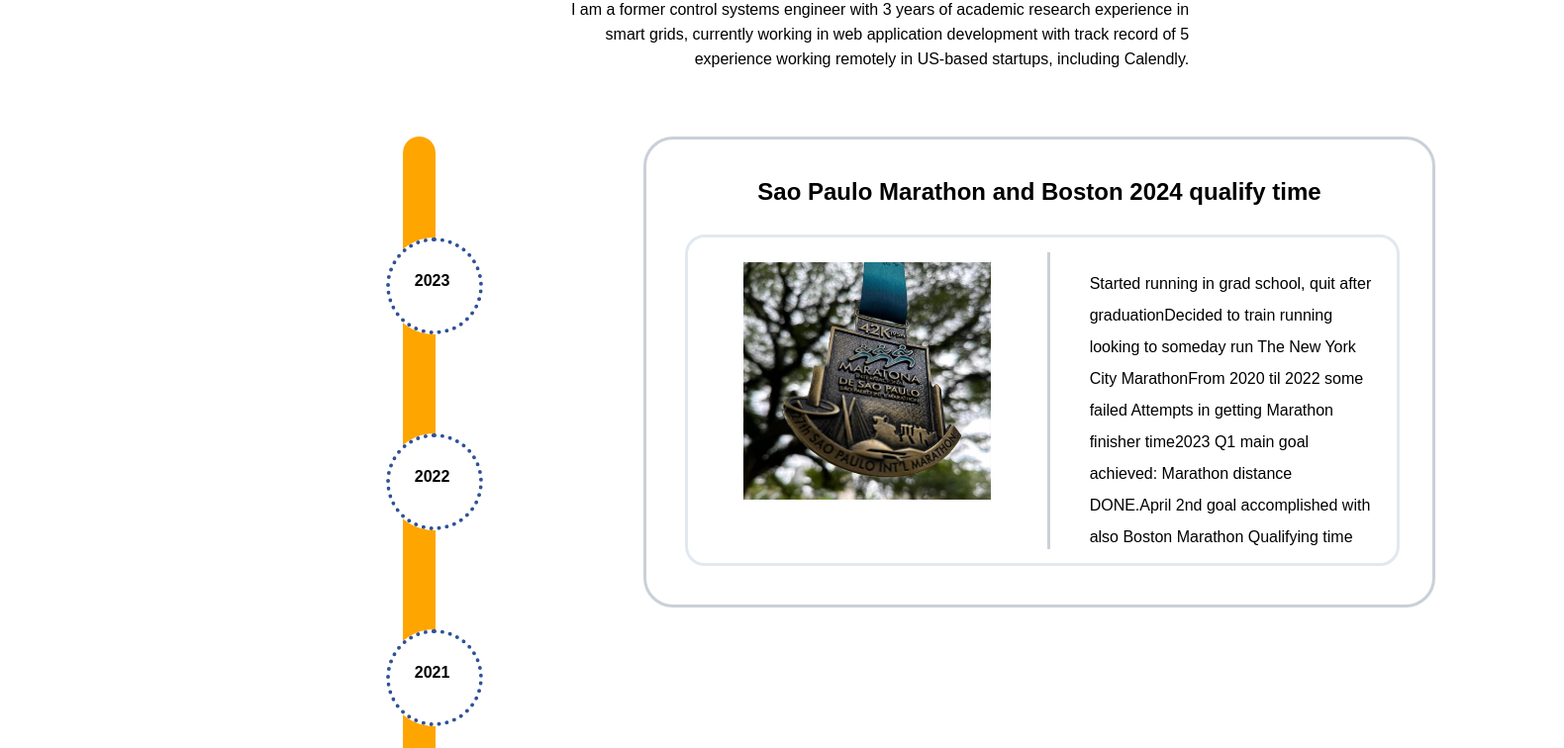
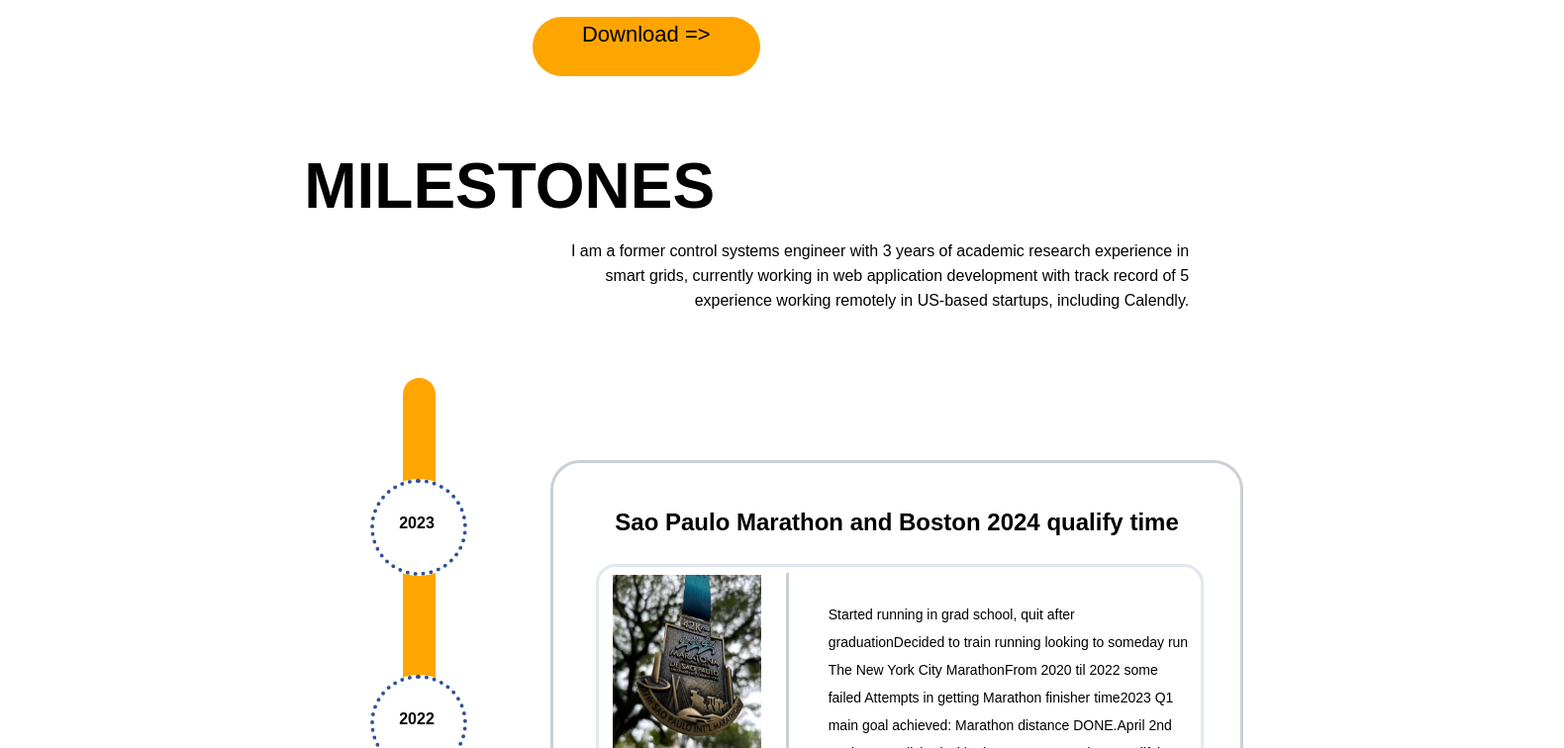
Before and after one commit to manuel-gutierrez/dm-profile, a React (Create React App) app: page / in a window 1280 px wide. Shown: the part 2660-3416 px from the top of the page at 99% size, 1580 px wide, since content can reach past the window. Built offline with nearby package versions, Linux system fonts and the light colour scheme.

Commit message:
finishing the UI UX refactor fixing civ card sizes

```diff
--- a/src/Components/Card.module.css
+++ b/src/Components/Card.module.css
@@ -4,7 +4,8 @@
     box-sizing: border-box;
     padding: 3%;
     display: block;
-    width: auto;
+    width:700px;
+    height: 400px;
 }
 .header {
     padding: 2%;
--- a/src/Components/CvAtype.js
+++ b/src/Components/CvAtype.js
@@ -19,7 +19,7 @@ const CvAtype = (props) => {
                     {getImages()}
                 </div>
                 <div className={classes.children}>
-                    { props.children }
+                    <p>{ props.children }</p>
                 </div>
             </div>
         </div>
--- a/src/Components/CvAtype.module.css
+++ b/src/Components/CvAtype.module.css
@@ -6,27 +6,31 @@
     height: 100%;
 }
 .body {
-    padding:2%;
+    padding:1%;
     display: flex;
     flex-direction: row;
     justify-content: space-around;
 }
 .img_framework {
     overflow-x: scroll;
-    width: 48%;
+    width: 28%;
     display:flex;
     justify-content: space-around;
     flex-direction: row;
 }
 .image img {
-    padding: 10px;
-    width: 250px;
-    height: 240px;
+    padding: 2px;
+    width: 90%;
+    height: 90%;
     padding-left: 2px;
 }
 .children {
-    width: 48%;
+    width: 68%;
     overflow: scroll;
-    height: 300px;
+    height: 200px;
     border-left: 3px solid #cad0d8;
 }
+.children  p{
+    font-weight: 300px;
+    font-size: 14px;
+}
--- a/src/Components/Divider.module.css
+++ b/src/Components/Divider.module.css
@@ -1,4 +1,4 @@
 .main{
-    margin-top: 2%;
-    margin-bottom: 2%;
+    margin-top: 4%;
+    margin-bottom: 4%;
 }
--- a/src/Pages/coverLetter/CoverLetter.js
+++ b/src/Pages/coverLetter/CoverLetter.js
@@ -1,11 +1,15 @@
 import classes from "./CoverLetter.module.css"
 import SectionHeader from "../../Components/SectionHeader";
 import Why from "../../Db/why";
+import AsideButton from "../../Components/AsideButton";
 
 const CoverLetter = () => {
     return (
         <div className={classes.main}>
             <SectionHeader title="Cover Letter" subTitle={Why[1]} />
+            <div className={classes.button}>
+                <AsideButton text={"Download =>"}/>
+            </div>
         </div>
     )
 }
--- a/src/Pages/coverLetter/CoverLetter.module.css
+++ b/src/Pages/coverLetter/CoverLetter.module.css
@@ -4,12 +4,20 @@
     height: 96%;
     display:flex;
     flex-direction: column;
+    justify-content: center;
 }
-iframe {
-    border:solid black 0.9px;
-    width: 70%;
-    margin: auto;
-    padding: 0px;
-    height: 900px;
-    overflow: visible;
+.button {
+    width: 25%;
+    height: 20%;
+    border-radius: 30px;;
+    background-color: orange;
+    color:white;
+    margin-top: 8%;
+    margin-left: 25%;
 }
+.button :hover {
+    border-radius: 30px;
+    background-color: #2f5297;
+    color:white;
+    opacity: 0.3;
+}
--- a/src/Pages/cv/Cv.js
+++ b/src/Pages/cv/Cv.js
@@ -55,6 +55,7 @@ const Cv = () => {
             yPosition += 600;
         })
     }
+
     useEffect(() => {
         const element = document.getElementById("running");
         element.style.display = "block";
--- a/src/Pages/cv/Cv.module.css
+++ b/src/Pages/cv/Cv.module.css
@@ -9,8 +9,9 @@
   width: 20%;
 }
 .information {
-    width:80%;
+    width: 70%;
     margin-top: 50px;
+    padding: 10%;
     z-index: -1 !important;
 }
 .tube {
@@ -22,7 +23,7 @@
     background-color: orange;
 }
 .year {
-    margin-left: -53%;
+    margin-left: -100%;
     border-radius: 50%;
     background-color: white;
     font-weight: 400;
@@ -34,7 +35,7 @@
 }
 .year:hover {
     font-weight: 600;
-    margin-left: -65%;
+    margin-left: -100%;
     width: 100px;
     height: 100px;
     background-color: #2f5297;
@@ -51,17 +52,7 @@ span {
 .info_container {
     position: absolute;
     display:none;
-    left: 650px;
-    width: 800px;
+    width: 80%;
     z-index: 1 !important;
     margin-bottom: 70px;
 }
-.show {
-    width: 400px;
-    background-color: blue;
-    color:white
-}
-.hide {
-    background-color: white;
-    color: blue;
-}
```
